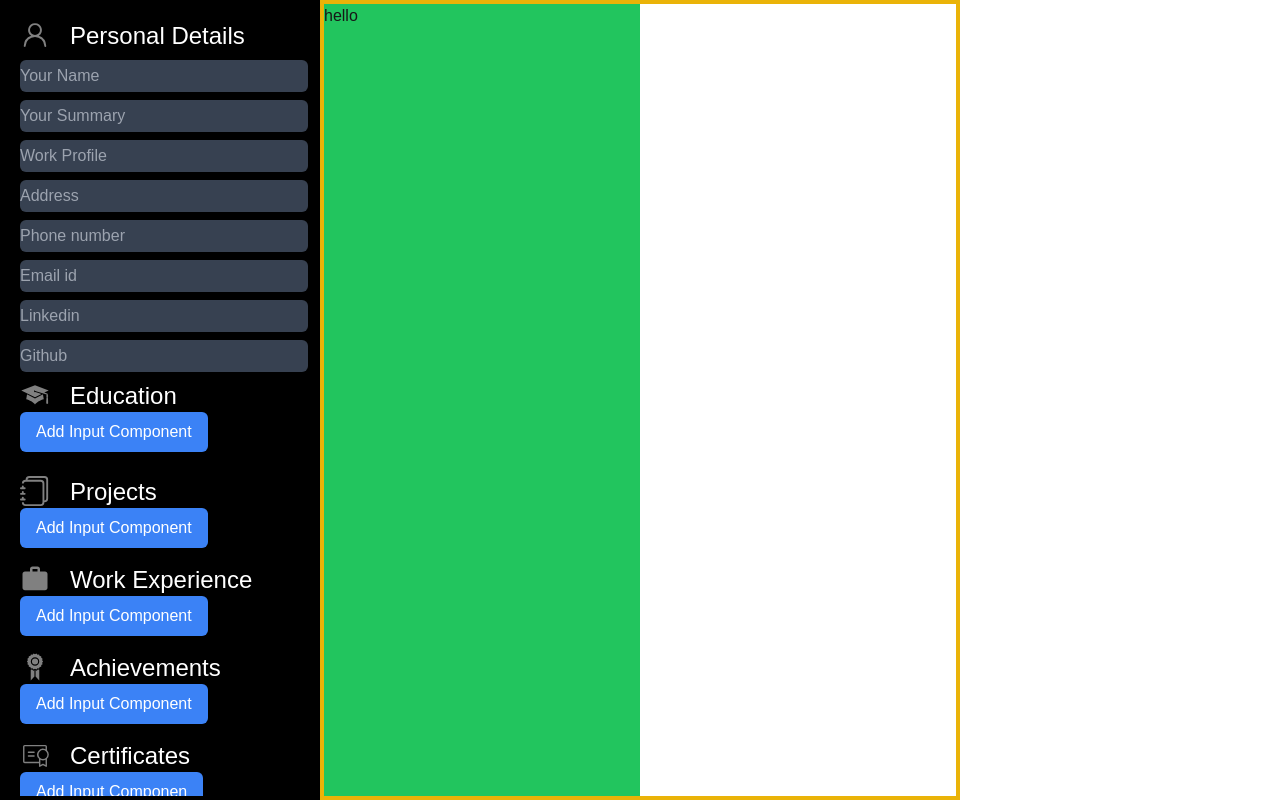
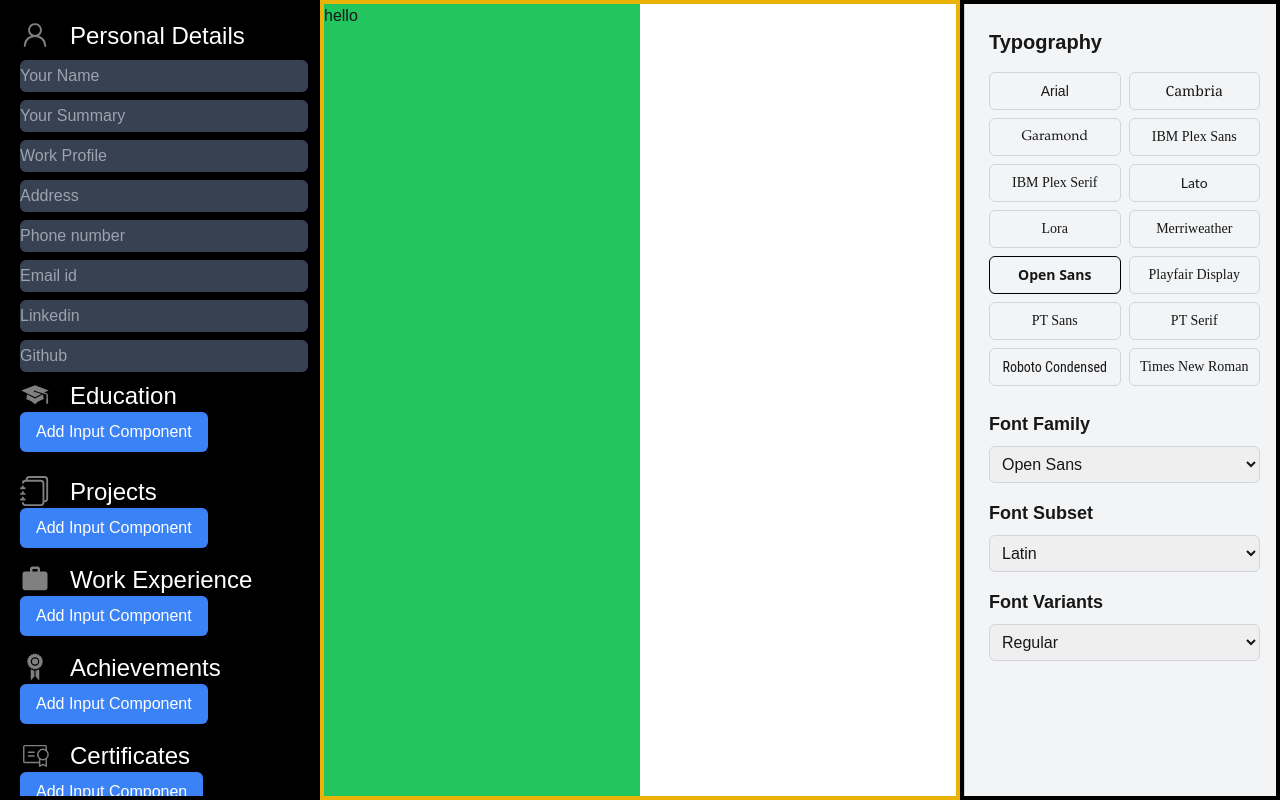
Before and after one commit to saurabhbelote/JobFormAutomator, a Next.js app: page /Resume in a window 1280 px wide. Built offline with nearby package versions, Linux system fonts and the light colour scheme.

Commit message:
added typography, font family, font subset, font variants in right sidebar

```diff
--- a/app/Resume/page.tsx
+++ b/app/Resume/page.tsx
@@ -1,5 +1,6 @@
 import Artboard from '@/components/center/Artboard'
 import LeftSidebar from "@/components/left/LeftSidebar";
+import Rightsidebar from '@/components/right/Rightsidebar';
 import './scroll.css';
 const BuilderArea = () => {
   return (
@@ -11,6 +12,9 @@ const BuilderArea = () => {
         <div className="w-1/2 h-full border-4 border-yellow-500">
           <Artboard />
         </div>
+        <div className='border-4 border-black w-3/12 overflow-y-auto h-full scrollbar-hidden'>
+        <Rightsidebar/>
+        </div>
       </div>
 
     </>
--- /dev/null
+++ b/components/right/Rightsidebar.tsx
@@ -0,0 +1,72 @@
+// components/RightSidebar.tsx
+
+"use client";
+
+import React, { useState } from 'react';
+
+const RightSidebar: React.FC = () => {
+  const [selectedFont, setSelectedFont] = useState<string>('Open Sans');
+
+  const fonts = [
+    'Arial', 'Cambria', 'Garamond', 'IBM Plex Sans', 'IBM Plex Serif',
+    'Lato', 'Lora', 'Merriweather', 'Open Sans', 'Playfair Display',
+    'PT Sans', 'PT Serif', 'Roboto Condensed', 'Times New Roman',
+  ];
+
+  return (
+    <div className="p-6 w-80 bg-gray-100 border-l border-gray-300 h-screen overflow-y-auto">
+      <h2 className="text-xl font-bold mb-4">Typography</h2>
+
+      {/* Font Buttons */}
+      <div className="grid grid-cols-2 gap-2">
+        {fonts.map((font) => (
+          <button
+            key={font}
+            onClick={() => setSelectedFont(font)}
+            className={`text-sm p-2 border rounded-md
+            ${selectedFont === font ? 'border-black font-bold' : 'border-gray-300'}`}
+            style={{ fontFamily: font }}
+          >
+            {font}
+          </button>
+        ))}
+      </div>
+
+      <div className="mt-6">
+        <h3 className="text-lg font-semibold mb-2">Font Family</h3>
+        <select
+          value={selectedFont}
+          onChange={(e) => setSelectedFont(e.target.value)}
+          className="w-full p-2 border border-gray-300 rounded-md"
+        >
+          {fonts.map((font) => (
+            <option key={font} value={font}>
+              {font}
+            </option>
+          ))}
+        </select>
+      </div>
+
+
+      <div className="mt-4">
+        <h3 className="text-lg font-semibold mb-2">Font Subset</h3>
+        <select className="w-full p-2 border border-gray-300 rounded-md">
+          <option value="latin">Latin</option>
+          <option value="cyrillic">Cyrillic</option>
+          <option value="greek">Greek</option>
+        </select>
+      </div>
+
+      <div className="mt-4">
+        <h3 className="text-lg font-semibold mb-2">Font Variants</h3>
+        <select className="w-full p-2 border border-gray-300 rounded-md">
+          <option value="regular">Regular</option>
+          <option value="bold">Bold</option>
+          <option value="italic">Italic</option>
+        </select>
+      </div>
+    </div>
+  );
+};
+
+export default RightSidebar;
```
Also changed, not shown: 1 other file (tests, documents, lock files or other folders).
